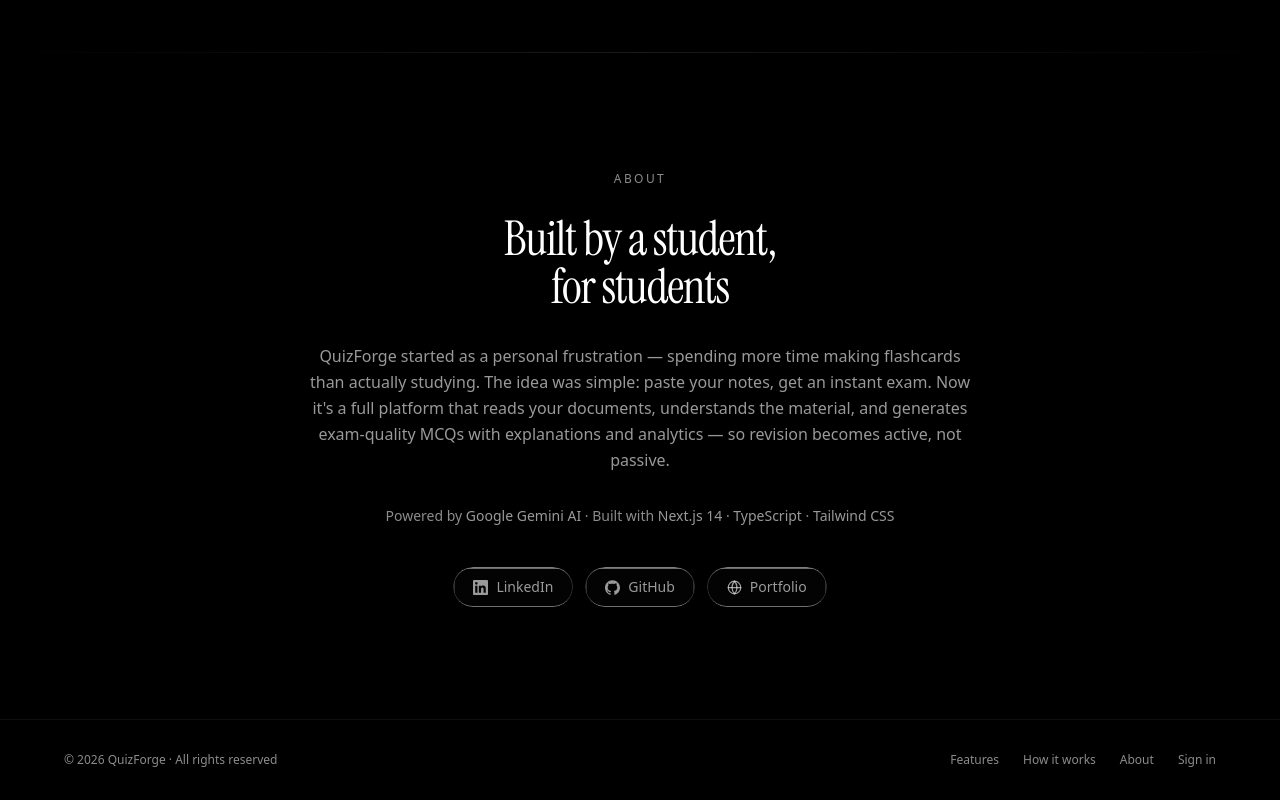
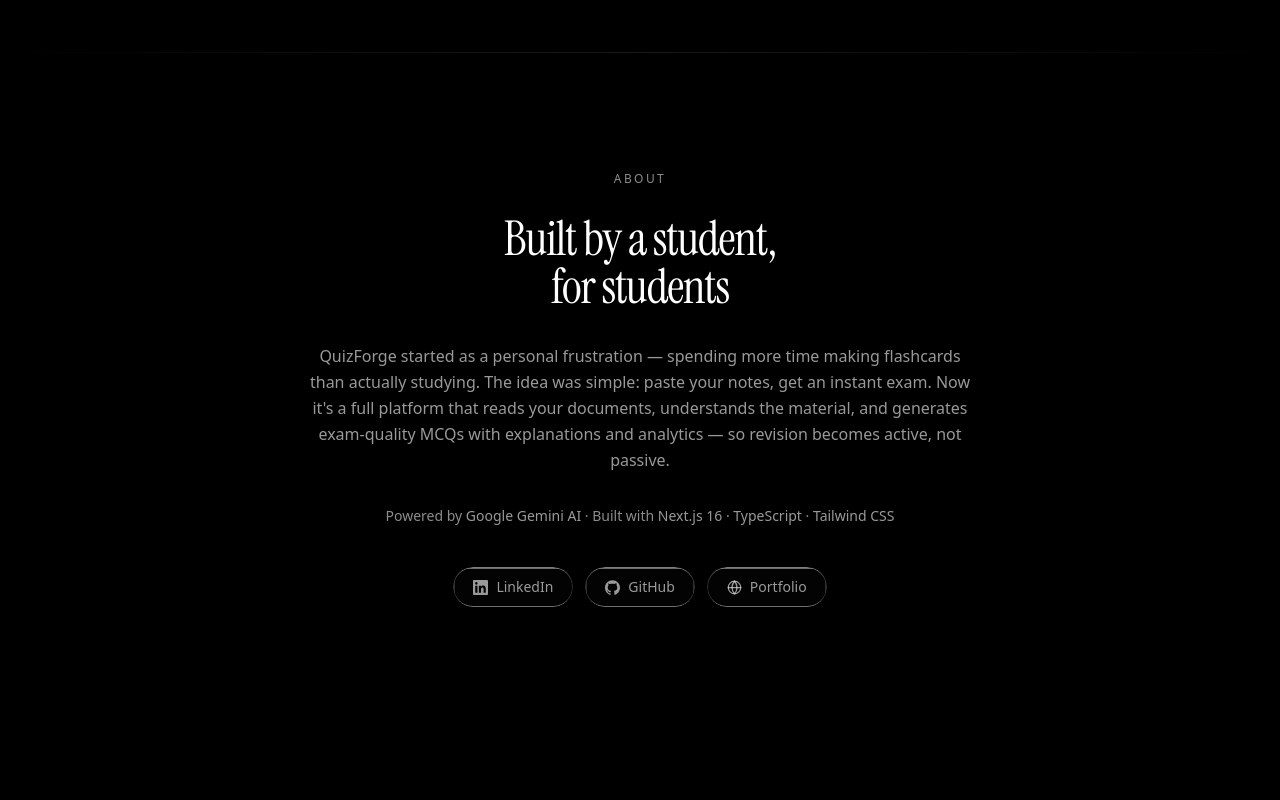
Before and after one commit to DivyanshM30/QuizForge, a Next.js app: page / in a window 1280 px wide. Shown: the part 2923-3723 px from the top of the page. After the commit the page ends 3642 px from the top, so only its background shows below. Built offline with nearby package versions, Linux system fonts and the light colour scheme; no server answers.

Commit message:
docs: align Next.js version and simplify landing page

```diff
--- a/components/LandingSections.tsx
+++ b/components/LandingSections.tsx
@@ -195,7 +195,7 @@ export default function LandingSections() {
 
         <p className="text-white/55 text-sm leading-relaxed">
           Powered by <span className="text-white/60">Google Gemini AI</span> · Built with{' '}
-          <span className="text-white/60">Next.js 14</span> ·{' '}
+          <span className="text-white/60">Next.js 16</span> ·{' '}
           <span className="text-white/60">TypeScript</span> ·{' '}
           <span className="text-white/60">Tailwind CSS</span>
         </p>
@@ -225,18 +225,6 @@ export default function LandingSections() {
         </div>
       </section>
 
-      {/* ── Footer ───────────────────────────────────────────── */}
-      <footer className="border-t border-white/[0.06] px-6 py-8">
-        <div className="max-w-6xl mx-auto flex flex-col sm:flex-row items-center justify-between gap-4 text-white/55 text-xs">
-          <span>© {new Date().getFullYear()} QuizForge · All rights reserved</span>
-          <div className="flex items-center gap-6">
-            <Link href="#features" className="hover:text-white transition-colors">Features</Link>
-            <Link href="#how-it-works" className="hover:text-white transition-colors">How it works</Link>
-            <Link href="#about" className="hover:text-white transition-colors">About</Link>
-            <Link href="/login" className="hover:text-white transition-colors">Sign in</Link>
-          </div>
-        </div>
-      </footer>
     </div>
   );
 }
```
Also changed, not shown: 1 other file (tests, documents, lock files or other folders).
